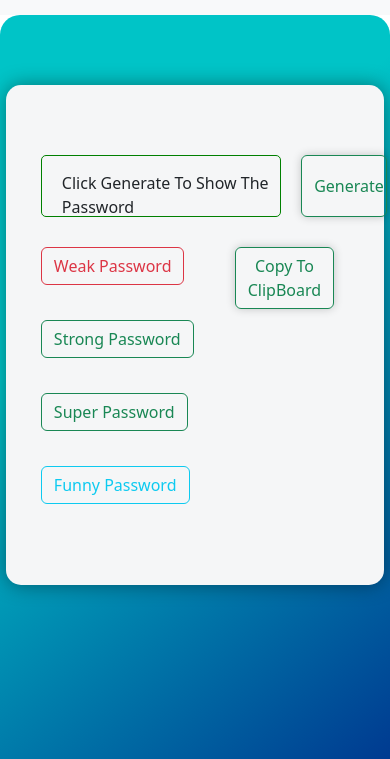
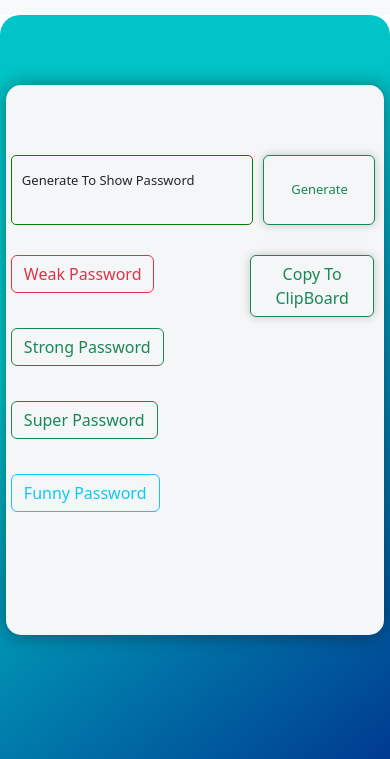
Before and after one commit to TejasKamat/RapidPassGen, a plain HTML site: page index.html in a window 390 px wide. Shown: the part 85-844 px from the top of the page. Drawn offline with nearby package versions, Linux system fonts and the light colour scheme.

Commit message:
RapidPassGen: Make webpage responsive for mobile devices
Signed-off-by: Tejas Kamat <kamattejas23@gmail.com>

```diff
--- a/index.html
+++ b/index.html
@@ -20,7 +20,7 @@
         <div class="outerbox">
             <div class="form-floating">
                 <div id="generatedpass" class="generatedpass">
-                    <p id="innerpass" class="innerpass">Click Generate To Show The Password</p>
+                    <p id="innerpass" class="innerpass">Generate To Show Password</p>
                 </div>
                 <button type="button" id="gen" class="btn btn-outline-success">Generate</button>
             </div>
--- a/script.js
+++ b/script.js
@@ -95,7 +95,7 @@ gen.addEventListener("click", () => {
     } else if (selectedValue == "funny") {
         innerpass.innerHTML = copyText = genPass.funny()
     } else {
-        innerpass.innerHTML = `Error: Please select desired password type`
+        innerpass.textContent = `Error: Please select desired password type`
     }
 })
 
--- a/style.css
+++ b/style.css
@@ -10,19 +10,16 @@ body::-webkit-scrollbar {
     display: none;
 }
 p {
-    padding: 0;
-    margin: 0;
+    padding: 0px;
+    margin: 0px;
 }
 .mainn {
     height: 87vh;
-    padding: 0;
     display: flex;
     align-items: center;
     flex-direction: column;
     background: rgb(0, 196, 199);
     background: linear-gradient(140deg, rgba(0, 196, 199, 1) 34%, rgba(0, 57, 144, 1) 100%);
-    padding-top: 0;
-    margin: 0;
     border-top-left-radius: 20px;
     border-top-right-radius: 20px;
 }
@@ -53,7 +50,6 @@ p {
     margin-right: 50px;
 }
 .copy {
-    width: 100%;
     box-shadow: 0 0 10px rgba(0,0,0,0.2);
 }
 #gen {
@@ -75,7 +71,7 @@ p {
 }
 
 .innerpass {
-    margin-left: 20px;
+    margin-left: 10px;
     margin-top: 15px
 }
 #message {
@@ -92,6 +88,8 @@ p {
 @media (max-width: 1200px) {
     .outerbox {
         width: 97%;
+        padding-left: 5px;
+        height: 550px;
     }
     .radios-tune {
         row-gap: 35px;
@@ -101,4 +99,23 @@ p {
     .mainn {
         height: 750px;
     }
+    .generatedpass {
+        width: 100%;
+        height: 70px;
+    }
+    .form-floating {
+        column-gap: 10px;
+        margin-bottom: 30px;
+        grid-template-columns: 65% 30%;
+    }
+    .innerpass,
+    #gen {
+        font-size: small;
+    }
+    .buttons {
+        margin-right:10px;
+    }
+    .copy {
+        width: 124px;
+    }
 }
```
